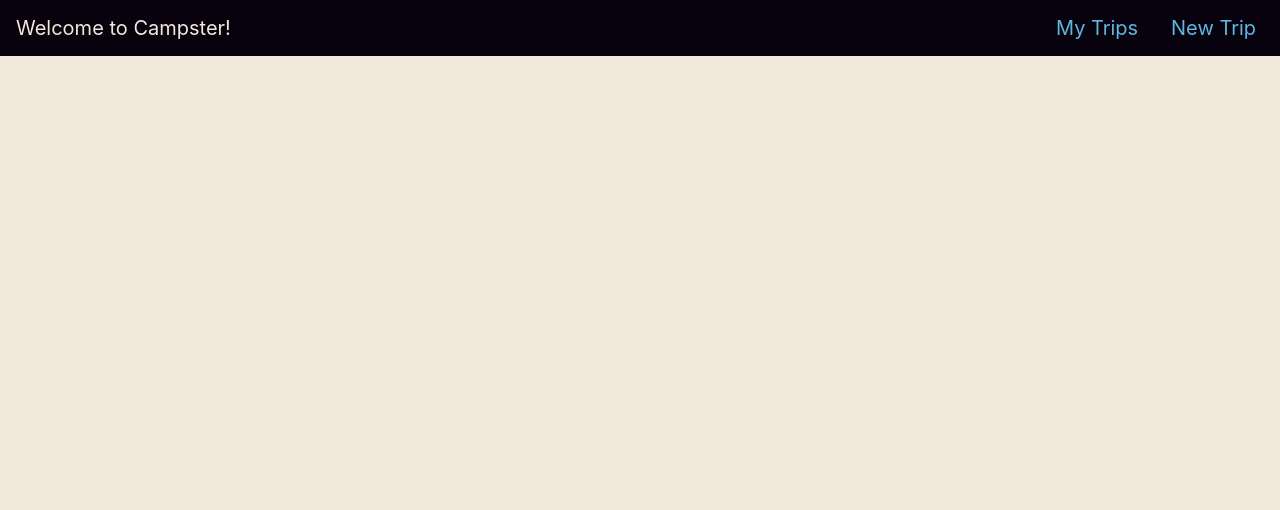
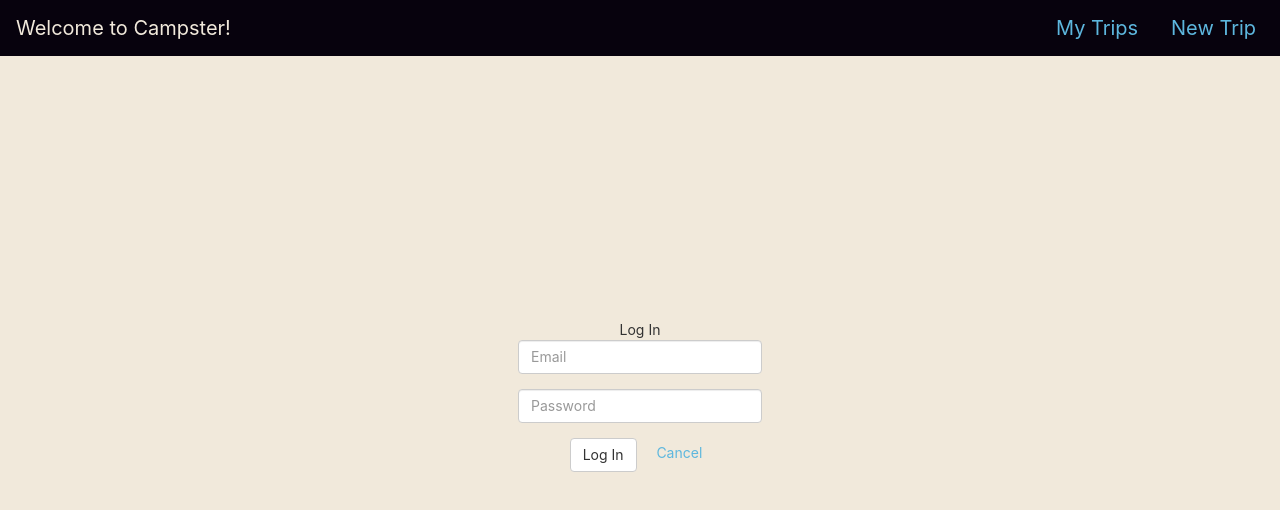
Before and after one commit to cwomack/Campster, a React (Create React App) app: page /login in a window 1280 px wide. Shown: the top 510 px of the page. Built offline with nearby package versions, Linux system fonts and the light colour scheme; no server answers.

Commit message:
Refactored App.js for Auth

```diff
--- a/src/App.js
+++ b/src/App.js
@@ -1,17 +1,28 @@
 import React, {Component} from "react";
 import "./App.css";
-import {Route, NavLink} from "react-router-dom";
+import {Route, NavLink, Redirect} from "react-router-dom";
 import * as tripAPI from "./services/trips-api";
 import MyTripPage from "./components/MyTripPage/MyTripPage";
 import NewTripPage from "./components/NewTripPage/NewTripPage";
 import TripDetailPage from "./components/TripDetailPage/TripDetailPage";
 import EditTripPage from "./components/EditTripPage/EditTripPage";
-
+import SignupPage from "./pages/SignupPage/SignupPage";
+import LoginPage from "./pages/LoginPage/LoginPage";
+import userService from "./utils/userService";
 
 class App extends Component {
   state = {
     trips: [],
   };
+
+  handleLogout = () => {
+    userService.logout();
+    this.setState({user: null});
+  }
+
+  handleSignupOrLogin = () => {
+    this.setState({user: userService.getUser()});
+  }
 
   async componentDidMount () {
     const trips = await tripAPI.getAll();
@@ -70,32 +81,48 @@ class App extends Component {
         </header>
         <main>
           <Route
-            exact
-            path="/"
-            render={() => (
+            exact path="/" render={() => (
+              userService.getUser() ?
                 <MyTripPage
+                  user={this.state.user}
                   trips={this.state.trips}
                   handleDeleteTrip={this.handleDeleteTrip}
+                  handleLogout={this.handleLogout}
+                />
+                :
+                <Redirect to="/login"
                 />
             )}
           />
           <Route
-            exact
-            path="/add"
+            exact path="/add"
             render={() => <NewTripPage handleNewTrip={this.handleNewTrip} />}
           />
           <Route
-          exact
-          path="/details"
+            exact path="/details"
             render={({location}) => <TripDetailPage location={location} />}
           />
           <Route
-            exact
-            path="/edit"
-            render={({location}) => (
+            exact path="/edit" render={({location}) => (
               <EditTripPage
                 handleUpdateTrip={this.handleUpdateTrip}
                 location={location}
+              />
+            )}
+          />
+          <Route
+            exact path="/signup" render={({history}) => (
+              <SignupPage
+                history={history}
+                handleSignupOrLogin={this.handleSignupOrLogin}
+              />
+            )}
+          />
+          <Route
+            exact path="/login" render={({history}) => (
+              <LoginPage
+                handleSignupOrLogin={this.handleSignupOrLogin}
+                history={history}
               />
             )}
           />
```
Lines whose indentation alone changed are shown as unchanged.
